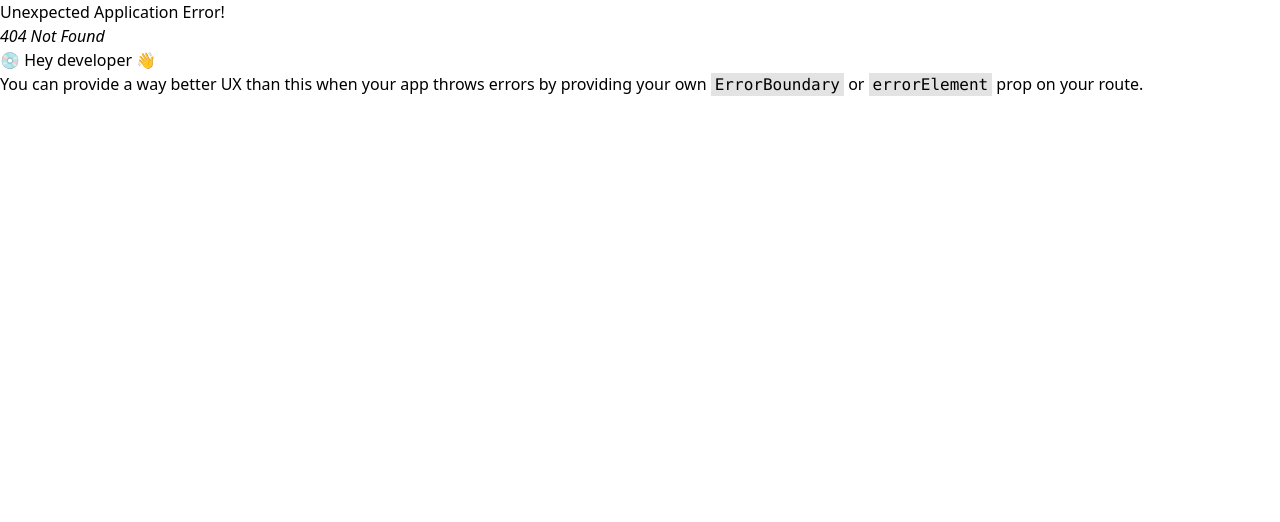
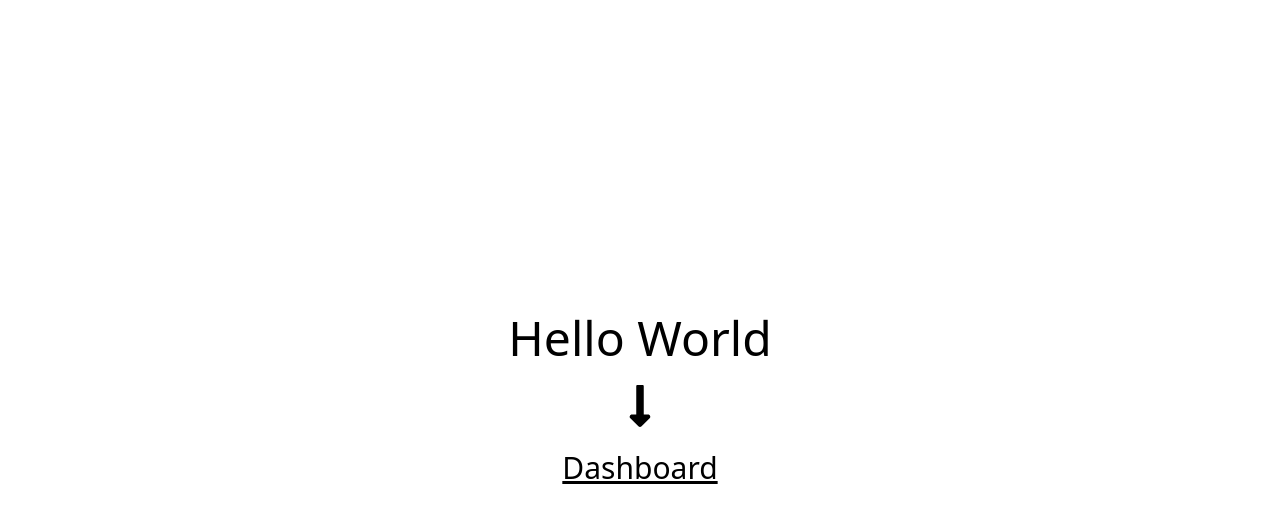
Before and after one commit to Aldyfaisal80/react-tutorial, a React (Vite) app: page / in a window 1280 px wide. Before the commit this address had no page. Shown: the top 522 px of the page. Built offline with nearby package versions, Linux system fonts and the light colour scheme.

Commit message:
message: update

```diff
--- /dev/null
+++ b/src/pages/Home.tsx
@@ -0,0 +1,14 @@
+import { Link } from "react-router-dom"
+import { FaLongArrowAltDown } from "react-icons/fa";
+
+export default function Home() {
+    return (
+        <div className="flex w-full justify-center items-center h-screen">
+            <div className="flex justify-center items-center flex-col gap-5">
+                <h1 className="text-5xl">Hello World</h1>
+                <FaLongArrowAltDown className="text-5xl"/>
+                <Link to={'dashboard'} className="text-3xl underline">Dashboard</Link>
+            </div>
+        </div>
+    )
+}
--- a/src/router.tsx
+++ b/src/router.tsx
@@ -13,8 +13,11 @@ import DashboardProfile from './pages/DashboardProfile';
 import DashboardTables from './pages/DashboardTables';
 import CustomerPage from './pages/sub-pages/Tables/CustomerPage';
 import ProductPage from './pages/sub-pages/Tables/ProductPage';
+import Home from './pages/Home';
 
 const routes: RouteObject[] = createRoutesFromElements(
+  <Route path='/' >
+    <Route index element={<Home />}/>
     <Route path="dashboard" element={<DashboardMainLayout />}>
       <Route index element={<Dashboard />} />
       <Route path="profile" element={<DashboardProfile />} />
@@ -25,6 +28,7 @@ const routes: RouteObject[] = createRoutesFromElements(
       </Route>
       <Route path="notifactions" element={<DashboardNotifactions />} />
     </Route>
+  </Route>
 );
 
 export const router = createBrowserRouter(routes);
```
Lines whose indentation alone changed are shown as unchanged.
